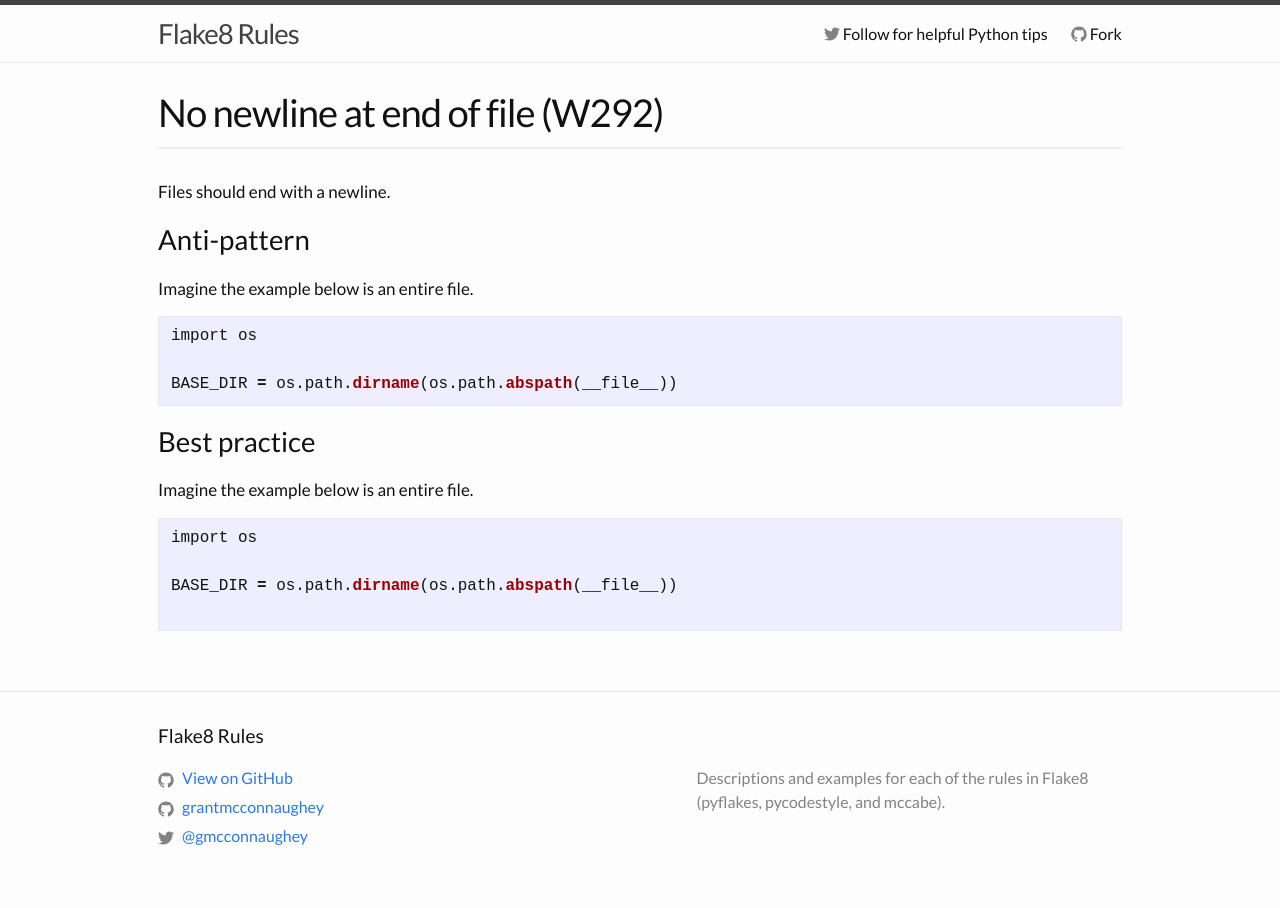
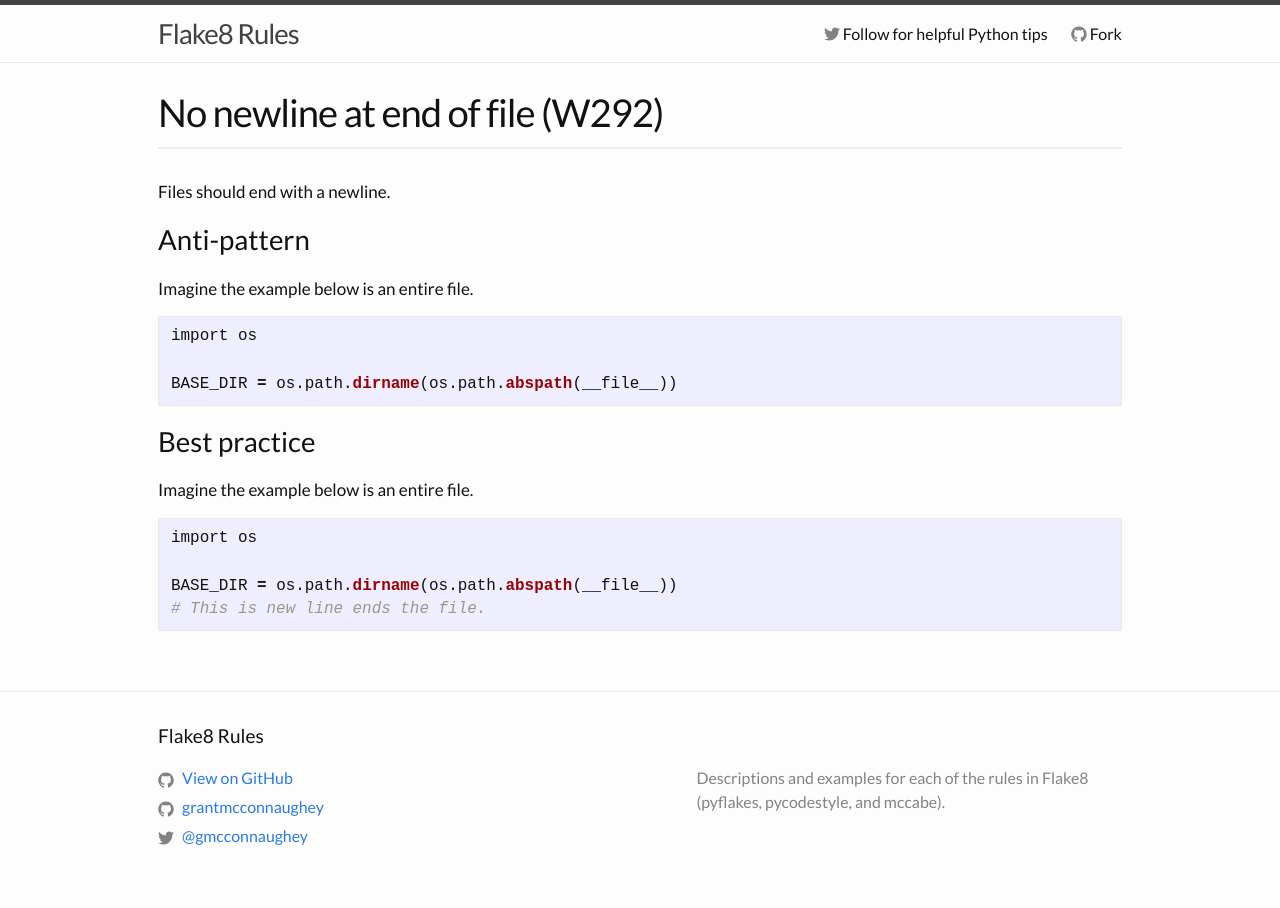
Before and after one commit to grantmcconnaughey/Flake8Rules, a Jekyll site: the page built from _rules/W292.md, in a window 1280 px wide. Built offline with Jekyll 4.4.1, drawn with Linux system fonts in a browser that asks for light colours; nearby versions of some CDN libraries; comment, search, counter and statistics services are not loaded.

Commit message:
Add a comment for the newline to improve clarity.

````diff
--- a/_rules/W292.md
+++ b/_rules/W292.md
@@ -23,5 +23,5 @@
 import os
 
 BASE_DIR = os.path.dirname(os.path.abspath(__file__))
-
+# This is new line ends the file.
 ```
````
